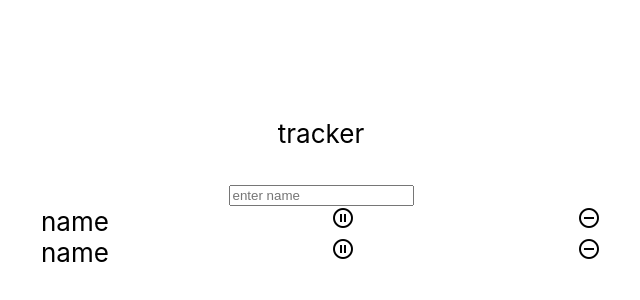
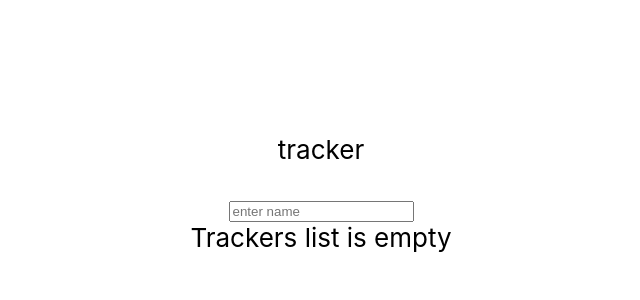
Before and after one commit to AShoful/trackers, a React (Create React App) app: page / in a window 1280 px wide. Shown: the part 220-520 px from the top of the page, without its empty margins (319-959 px from the left). Built offline with nearby package versions, Linux system fonts and the light colour scheme.

Commit message:
added treckerRemove in Tracker

```diff
--- a/src/App.js
+++ b/src/App.js
@@ -1,20 +1,20 @@
-import "./App.css";
-import Input from "./Components/Input/Input";
-import Tracker from "./Components/Tracker/Tracker";
-
-const TRACKERS = [
-  { name: "name", isStarted: false },
-  { name: "name", isStarted: false },
-];
+import './App.css';
+import Input from './Components/Input/Input';
+import Tracker from './Components/Tracker/Tracker';
+import { useSelector } from 'react-redux';
 
 function App() {
+  const trackers = useSelector((store) => store);
+
   return (
     <div className="App">
       <p>tracker</p>
       <Input />
-      {TRACKERS.map((item, i) => (
-        <Tracker key={i} name={item.name} isStarted={item.isStarted} />
-      ))}
+      {!trackers.length
+        ? 'Trackers list is empty'
+        : trackers.map((tracker, i) => (
+            <Tracker key={tracker.id} id={tracker.id} />
+          ))}
     </div>
   );
 }
--- a/src/Components/Input/Input.js
+++ b/src/Components/Input/Input.js
@@ -1,12 +1,22 @@
-import React, { useState } from "react";
+import React, { useState } from 'react';
+import { useDispatch } from 'react-redux';
+import { addTracker } from '../../redux/action/action';
 
 const Input = () => {
-  const [value, setValue] = useState("");
+  const [value, setValue] = useState('');
+  const dispatch = useDispatch();
 
   const handleSubmit = (e) => {
     e.preventDefault();
     console.log(value);
-    setValue("");
+    const data = {
+      id: Date.now(),
+      name: value || 'name',
+      timeStart: Date.now(),
+      isStarted: true,
+    };
+    dispatch(addTracker(data));
+    setValue('');
   };
 
   return (
--- a/src/Components/Tracker/Tracker.js
+++ b/src/Components/Tracker/Tracker.js
@@ -1,20 +1,33 @@
-import React from "react";
-import "./Tracker.css";
+import React from 'react';
+import './Tracker.css';
+import { useDispatch, useSelector } from 'react-redux';
+import { deleteTracker } from '../../redux/action/action';
 
-const Tracker = ({ name, isStarted }) => {
+const Tracker = ({ id }) => {
+  const dispatch = useDispatch();
+  const removeTracker = (id) => dispatch(deleteTracker(id));
+
+  const tracker = useSelector((state) =>
+    state.filter((item) => item.id === id)
+  )[0];
+
   const icon = (
     <span className="material-icons">
-      {isStarted ? "play_circle_outline" : "pause_circle_outline"}
+      {!tracker.isStarted ? 'play_circle_outline' : 'pause_circle_outline'}
     </span>
   );
 
-  const del = <span className="material-icons"> remove_circle_outline</span>;
+  const del = (
+    <span className="material-icons" onClick={() => removeTracker(id)}>
+      remove_circle_outline
+    </span>
+  );
 
   return (
     <div className="tracker_p">
-      {" "}
-      {name}
-      {icon} {del}{" "}
+      {tracker.name}
+      {icon}
+      {del}
     </div>
   );
 };
--- a/src/redux/action/action.js
+++ b/src/redux/action/action.js
@@ -1,7 +1,8 @@
-import { ADD_TRACKER, DELETE_TRACKER, STOP_TRACKER } from "../actionTypes";
+import { ADD_TRACKER, DELETE_TRACKER, STOP_TRACKER } from '../actionTypes';
 
-export const addTracker = () => ({
+export const addTracker = (data) => ({
   type: ADD_TRACKER,
+  data,
 });
 
 export const deleteTracker = (id) => ({
--- a/src/redux/actionTypes.js
+++ b/src/redux/actionTypes.js
@@ -1,3 +1,3 @@
-export const ADD_TRACKER = "ADD_TRACKER";
-export const DELETE_TRACKER = "DELETE_TRACKER";
-export const STOP_TRACKER = "STOP_TRACKER";
+export const ADD_TRACKER = 'ADD_TRACKER';
+export const DELETE_TRACKER = 'DELETE_TRACKER';
+export const STOP_TRACKER = 'STOP_TRACKER';
--- a/src/redux/reducer/reducer.js
+++ b/src/redux/reducer/reducer.js
@@ -1,15 +1,15 @@
-import { ADD_TRACKER, DELETE_TRACKER, STOP_TRACKER } from "../actionTypes";
+import { ADD_TRACKER, DELETE_TRACKER, STOP_TRACKER } from '../actionTypes';
 
 const initialState = [];
 
 export const reducer = (state = initialState, action) => {
   switch (action.type) {
     case ADD_TRACKER:
-      return [...state, action.payload];
+      return [...state, action.data];
     case STOP_TRACKER:
       return [...state, action.id];
     case DELETE_TRACKER:
-      return [...state, action.id];
+      return state.filter((item) => item.id !== action.id);
     default:
       return state;
   }
--- a/src/reportWebVitals.js
+++ b/src/reportWebVitals.js
@@ -1,6 +1,6 @@
 const reportWebVitals = (onPerfEntry) => {
   if (onPerfEntry && onPerfEntry instanceof Function) {
-    import("web-vitals").then(({ getCLS, getFID, getFCP, getLCP, getTTFB }) => {
+    import('web-vitals').then(({ getCLS, getFID, getFCP, getLCP, getTTFB }) => {
       getCLS(onPerfEntry);
       getFID(onPerfEntry);
       getFCP(onPerfEntry);
```
Also changed, not shown: src/index.js (+8 -8 lines), src/redux/store.js (+4 -4 lines), .eslintrc.js (deleted), 1 other file (tests, documents, lock files or other folders).
